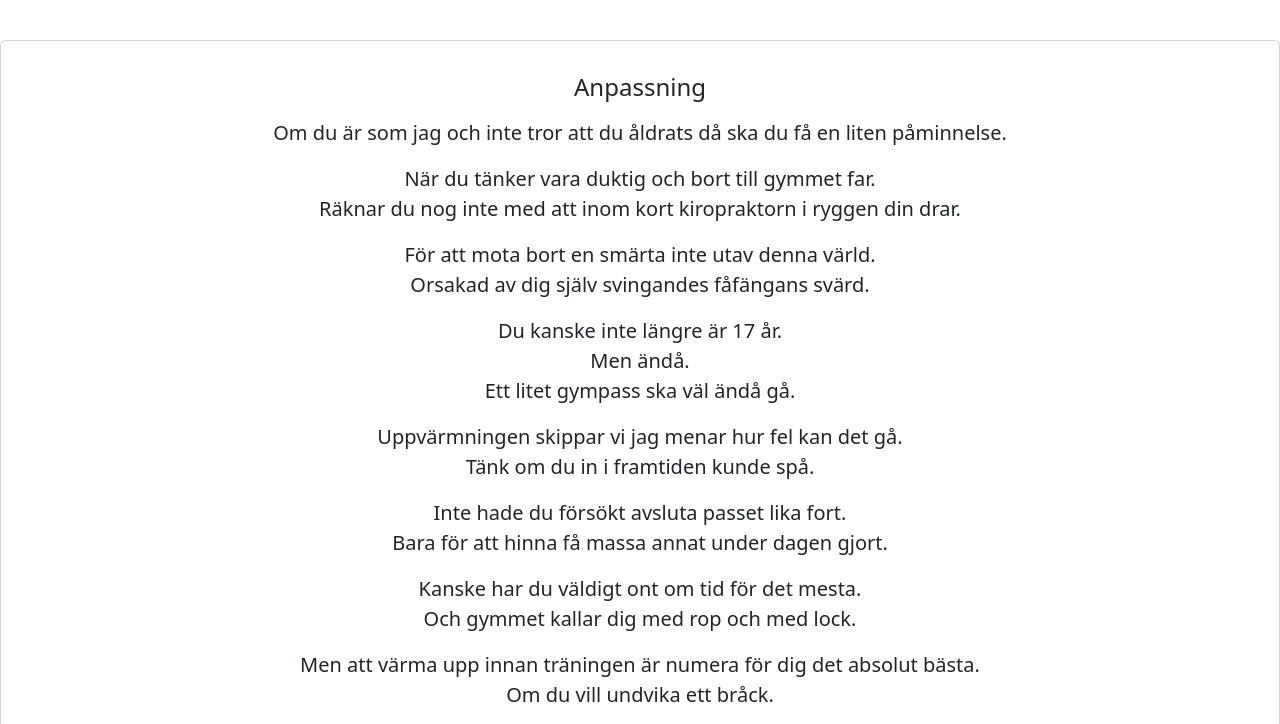
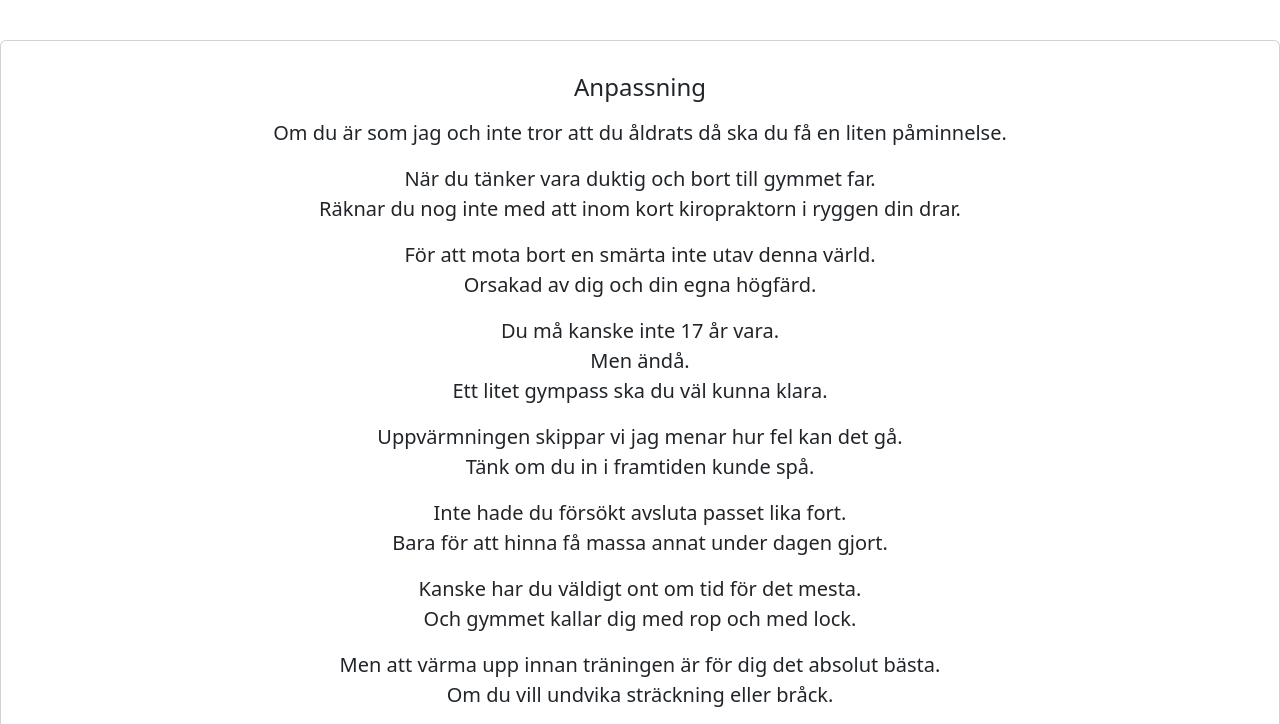
Before and after one commit to dagensdikt/dagensdikt.github.io, a plain HTML site: page index.html in a window 1280 px wide. Shown: the part 70-794 px from the top of the page. Drawn offline with nearby package versions, Linux system fonts and the light colour scheme.

Commit message:
fix poem

```diff
--- a/index.html
+++ b/index.html
@@ -25,11 +25,11 @@
               <p class="mb-0">Räknar du nog inte med att inom kort kiropraktorn i ryggen din drar.</p>
               <p> </p>
               <p class="mb-0">För att mota bort en smärta inte utav denna värld.</p>
-              <p class="mb-0">Orsakad av dig själv svingandes fåfängans svärd.</p>
+              <p class="mb-0">Orsakad av dig och din egna högfärd.</p>
               <p> </p>
-              <p class="mb-0">Du kanske inte längre är 17 år.</p>
+              <p class="mb-0">Du må kanske inte 17 år vara.</p>
               <p class="mb-0">Men ändå.</p>
-              <p class="mb-0">Ett litet gympass ska väl ändå gå.</p>
+              <p class="mb-0">Ett litet gympass ska du väl kunna klara.</p>
               <p> </p>
               <p class="mb-0">Uppvärmningen skippar vi jag menar hur fel kan det gå.</p>
               <p class="mb-0">Tänk om du in i framtiden kunde spå.</p>
@@ -40,8 +40,8 @@
               <p class="mb-0">Kanske har du väldigt ont om tid för det mesta.</p>
               <p class="mb-0">Och gymmet kallar dig med rop och med lock.</p>
               <p> </p>
-              <p class="mb-0">Men att värma upp innan träningen är numera för dig det absolut bästa.</p>
-              <p class="mb-0">Om du vill undvika ett bråck.</p>
+              <p class="mb-0">Men att värma upp innan träningen är för dig det absolut bästa.</p>
+              <p class="mb-0">Om du vill undvika sträckning eller bråck.</p>
               <p> </p>
             </blockquote>
             <figcaption class="blockquote-footer mt-2">
```
